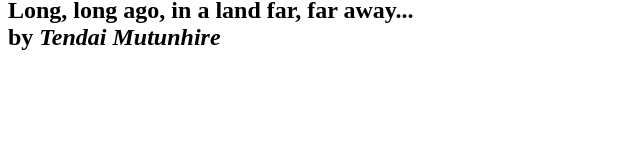
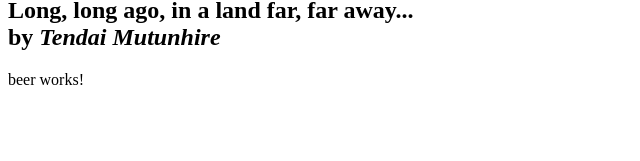
Before and after one commit to tranc99/talesofjs, an Angular app: page / in a window 1280 px wide. Shown: the part 122-283 px from the top of the page, without its empty margins (0-640 px from the left). Built offline with nearby package versions, Linux system fonts and the light colour scheme.

Commit message:
add beer component

```diff
--- a/src/app/app.component.html
+++ b/src/app/app.component.html
@@ -3,3 +3,4 @@
 </h1>
 <h4>{{crazy}}</h4>
 <user></user>
+<app-beer></app-beer>
--- a/src/app/app.module.ts
+++ b/src/app/app.module.ts
@@ -6,10 +6,12 @@ import { HttpModule } from '@angular/http';
 import { AppComponent } from './app.component';
 import { UserModule } from './users/users.module';
 import { UserComponent } from './users/user.component';
+import { BeerComponent } from './beer/beer.component';
 
 @NgModule({
   declarations: [
-    AppComponent
+    AppComponent,
+    BeerComponent
   ],
   imports: [
     BrowserModule,
--- /dev/null
+++ b/src/app/beer/beer.component.html
@@ -0,0 +1,3 @@
+<p>
+  beer works!
+</p>
--- /dev/null
+++ b/src/app/beer/beer.component.ts
@@ -0,0 +1,15 @@
+import { Component, OnInit } from '@angular/core';
+
+@Component({
+  selector: 'app-beer',
+  templateUrl: './beer.component.html',
+  styleUrls: ['./beer.component.css']
+})
+export class BeerComponent implements OnInit {
+
+  constructor() { }
+
+  ngOnInit() {
+  }
+
+}
```
Also changed, not shown: src/app/beer/beer.component.css (added), 1 other file (tests, documents, lock files or other folders).
